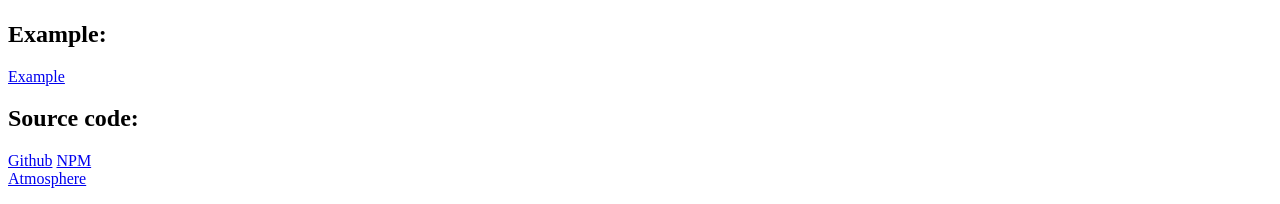
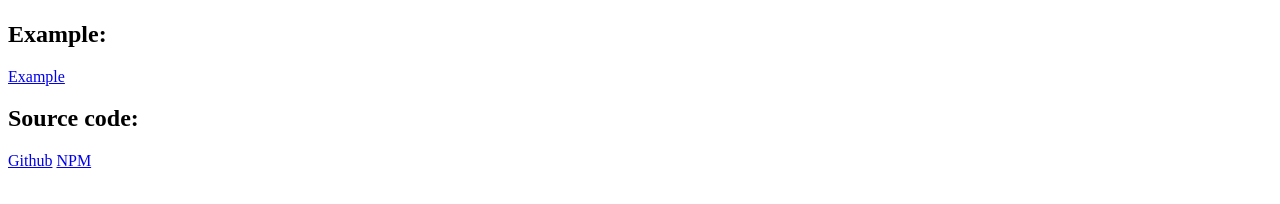
Before and after one commit to stefanocudini/bootstrap-confirm-button, a website: page index.html in a window 1280 px wide. Shown: the part 826-1030 px from the top of the page. Drawn offline with Linux system fonts and the light colour scheme.

Commit message:
remove links atmosphere

```diff
--- a/index.html
+++ b/index.html
@@ -138,7 +138,8 @@
 <p><a href="example.html">Example</a></p>
 <h2 id="source-code-">Source code:</h2>
 <p><a href="https://github.com/stefanocudini/bootstrap-confirm-button">Github</a>
-<a href="https://npmjs.org/package/bootstrap-confirm-button">NPM</a><br><a href="https://atmosphere.meteor.com/package/bootstrap-confirm-button">Atmosphere</a></p>
+<a href="https://npmjs.org/package/bootstrap-confirm-button">NPM</a>
+</p>
 
   </body>
 </html>
```
Also changed, not shown: README.md.
